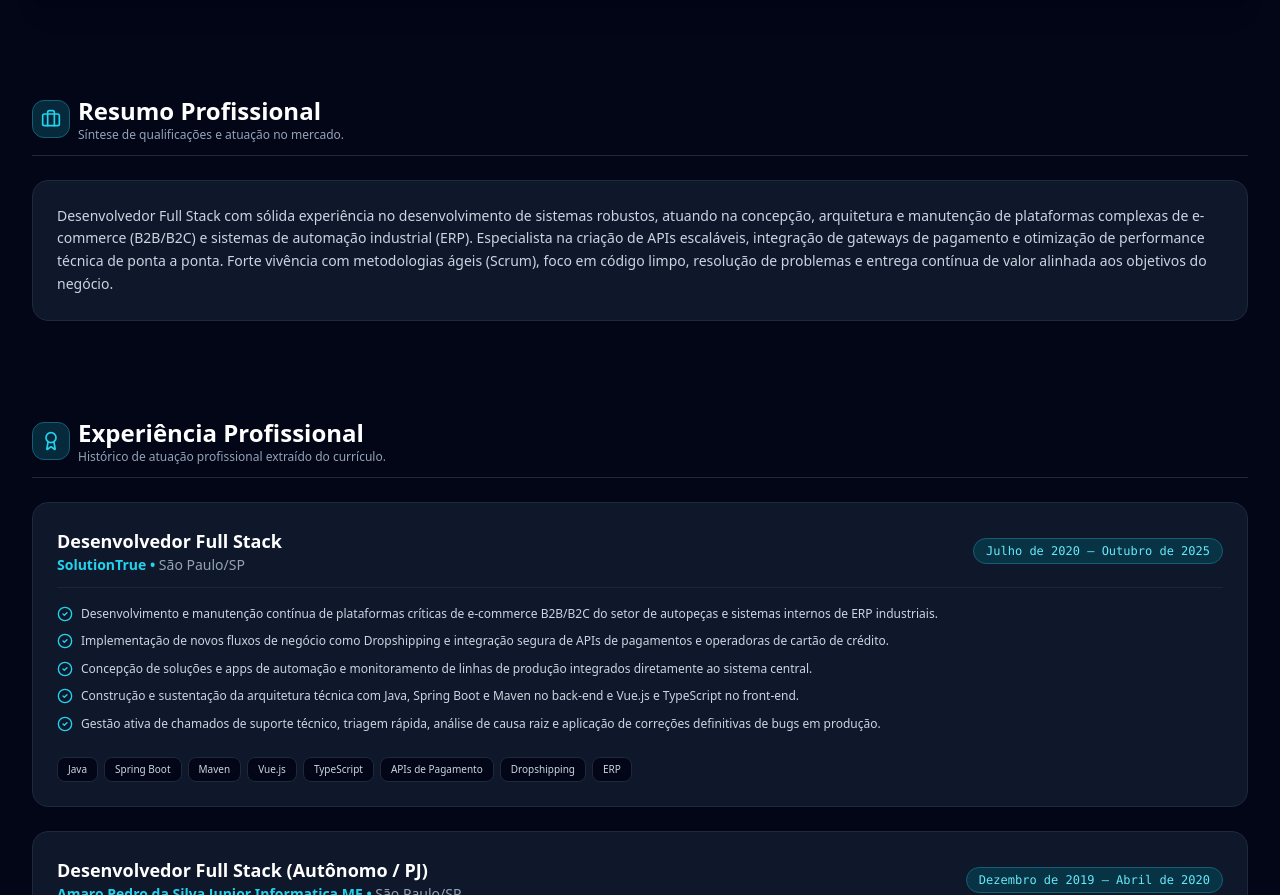
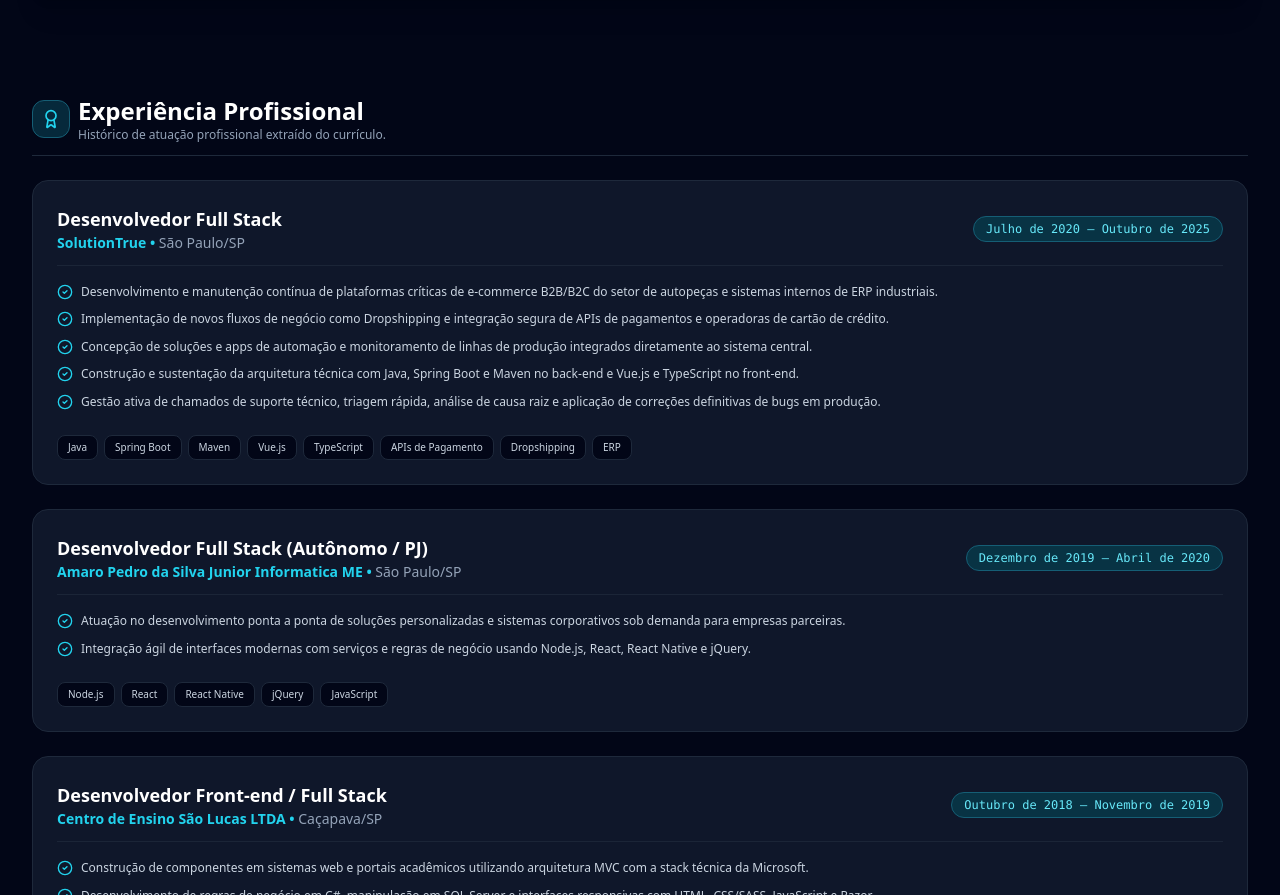
Before and after one commit to AmaroPSJunior/portfolio, a Next.js app: page / in a window 1280 px wide. Shown: the part 948-1843 px from the top of the page. Built offline with nearby package versions, Linux system fonts and the light colour scheme; no server answers; the database is empty.

Commit message:
Removendo texto duplicado

```diff
--- a/components/HomeTab.tsx
+++ b/components/HomeTab.tsx
@@ -347,24 +347,6 @@
             </div>
           </div>
 
-        </div>
-      </section>
-
-
-      {/* 3. RESUMO PROFISSIONAL */}
-      <section id="sobre" className="space-y-6">
-        <div className="flex items-center gap-2 border-b border-slate-800 pb-3">
-          <div className="p-2 bg-cyan-950/80 border border-cyan-800 rounded-xl text-cyan-400">
-            <Briefcase className="w-5 h-5" />
-          </div>
-          <div>
-            <h2 className="text-2xl font-bold text-white">Resumo Profissional</h2>
-            <p className="text-xs text-slate-400">Síntese de qualificações e atuação no mercado.</p>
-          </div>
-        </div>
-
-        <div className="bg-slate-900 border border-slate-800 p-6 rounded-2xl space-y-4 text-slate-300 text-sm leading-relaxed">
-          <p>{RESUME_DATA.summary}</p>
         </div>
       </section>
 
```
